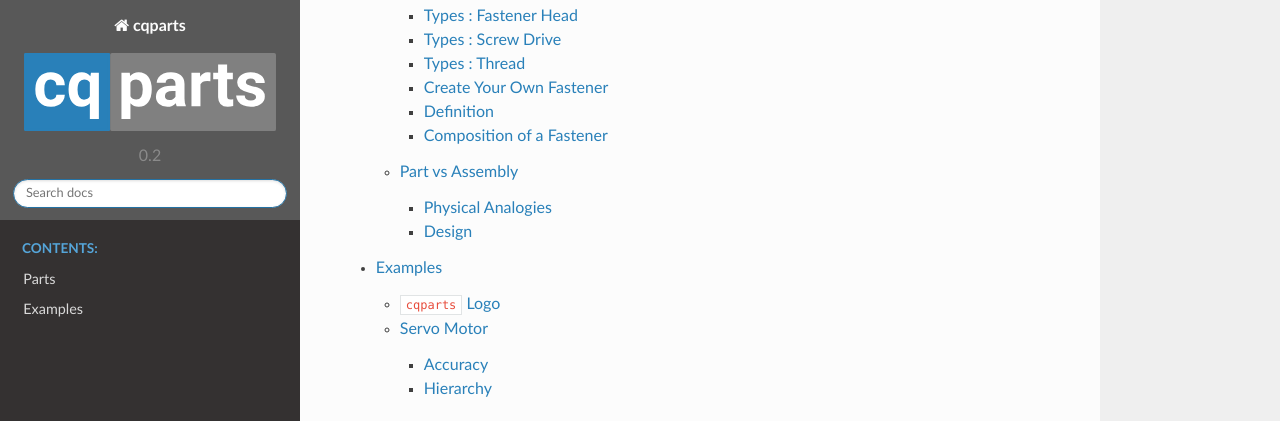
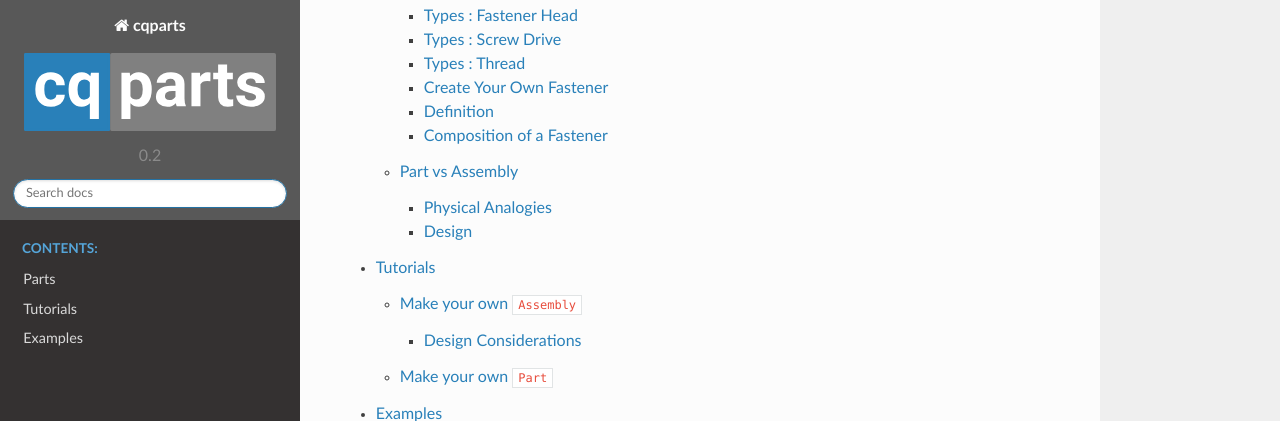
Before and after one commit to cqparts/cqparts, a Sphinx documentation site: the page built from docs/index.rst, in a window 1280 px wide and 900 px high, scrolled down 300 px, cut to the strip 0-421 px from the top of the window. Built offline with Sphinx 7.4.7 and the Read the Docs theme 2.0.0, drawn with Linux system fonts in a browser that asks for light colours.

Commit message:
added tutorials section

```diff
--- a/docs/index.rst
+++ b/docs/index.rst
@@ -11,6 +11,7 @@ Welcome to cqparts's documentation!
    :caption: Contents:
 
    parts/index
+   tutorials/index
    examples/index
 
 .. autoclass:: cqparts.fasteners.utils.Evaluator
--- /dev/null
+++ b/docs/tutorials/index.rst
@@ -0,0 +1,9 @@
+
+Tutorials
+=========
+
+.. toctree::
+   :caption: Contents:
+
+   assembly
+   part
--- /dev/null
+++ b/docs/tutorials/part.rst
@@ -0,0 +1,5 @@
+
+.. _tutorial_part:
+
+Make your own ``Part``
+======================
```
Also changed, not shown: docs/tutorials/assembly.rst (added, +21 -0 lines).
